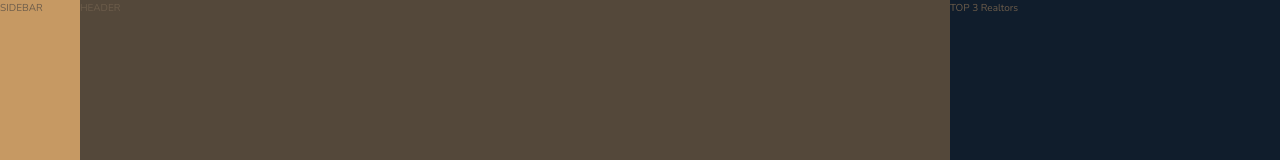
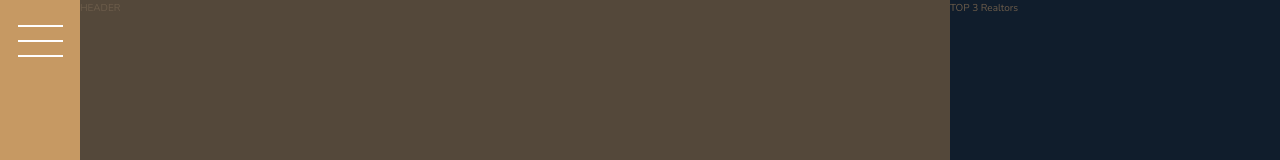
Before and after one commit to FarizaFSD/Nexter-Grid-Project, a website: page index.html in a window 1280 px wide. Shown: the top 160 px of the page. Drawn offline with nearby package versions, Linux system fonts and the light colour scheme.

Commit message:
built sidebar

```diff
--- a/index.html
+++ b/index.html
@@ -15,7 +15,9 @@
     <title>nexter &mdash; your home, your freedom</title>
   </head>
   <body class="container">
-    <div class="sidebar">SIDEBAR</div>
+    <div class="sidebar">
+      <button class="nav-btn"></button>
+    </div>
     <header class="header">HEADER</header>
     <div class="realtors">TOP 3 Realtors</div>
     <section class="features">
--- a/sass/_sidebar.scss
+++ b/sass/_sidebar.scss
@@ -2,4 +2,28 @@
   background-color: $color-primary;
   grid-column: sidebar-start / sidebar-end;
   grid-row: 1/-1;
+  display: flex;
+  justify-content: center;
 }
+.nav-btn {
+  border: none;
+  border-radius: 0;
+  background-color: #fff;
+  height: 2px;
+  width: 4.5rem;
+  margin-top: 4rem;
+  &::before,
+  &::after {
+    content: "";
+    background-color: #fff;
+    height: 2px;
+    width: 4.5rem;
+    display: block;
+  }
+  &::before {
+    transform: translateY(-1.5rem);
+  }
+  &::after {
+    transform: translateY(1.3rem);
+  }
+}
```
Also changed, not shown: css/style.css.
